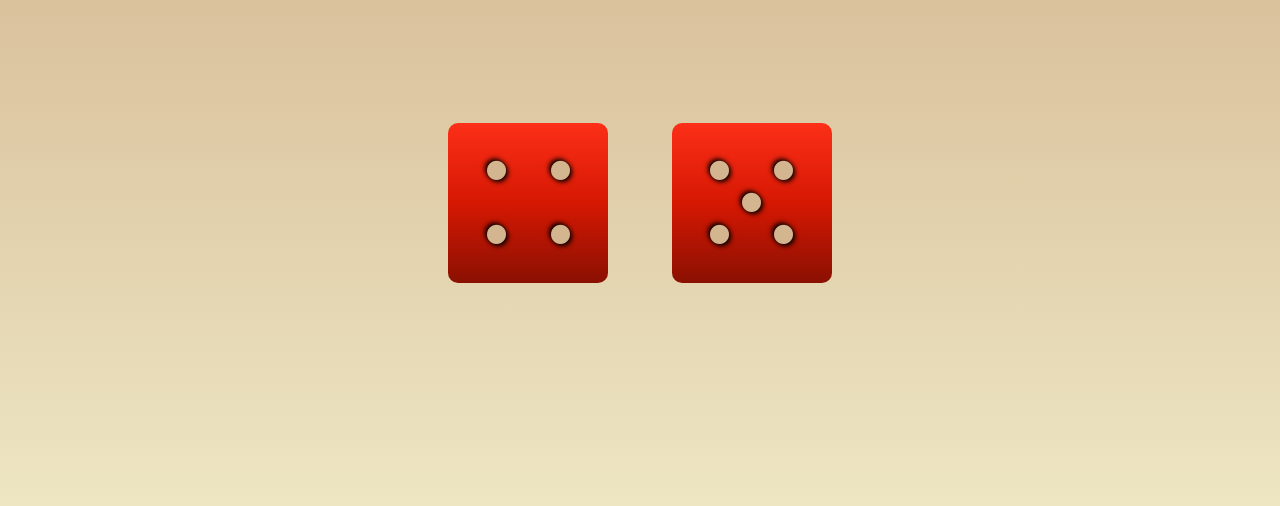
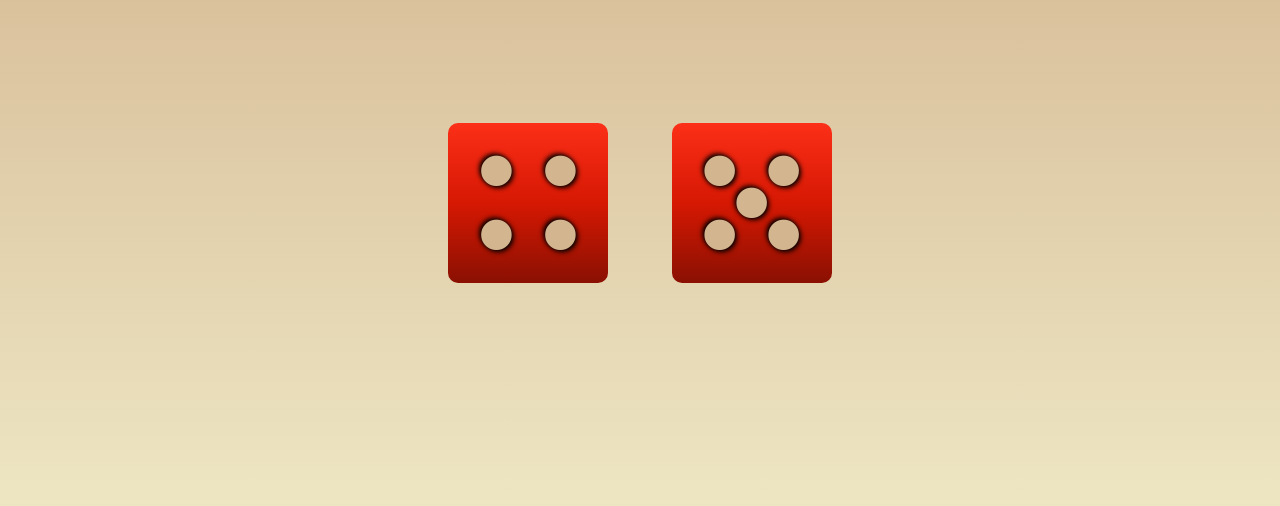
Before and after one commit to Yatlow/Role-the-Dice, a plain HTML site: page index.html in a window 1280 px wide. Shown: the part 174-680 px from the top of the page. Drawn offline with Linux system fonts and the light colour scheme.

Commit message:
role the dice

```diff
--- a/index.html
+++ b/index.html
@@ -5,6 +5,7 @@
     <meta name="viewport" content="width=device-width, initial-scale=1.0">
     <title>Role The Dice</title>
     <link rel="stylesheet" href="style.css">
+    <link rel="shortcut icon" href="dice.jpg" type="image/x-icon">
 </head>
 <body>
     <div id="Btn">Role the dice</div>
--- a/style.css
+++ b/style.css
@@ -39,7 +39,8 @@ div{
     border-radius: 10px;
     justify-content: center;
     align-items: center;
-    font-size: 80px;
+    /* font-size: 80px; */
+    font-size: 10vw;
     color: #d3b58f;
     text-shadow: 2px 2px 5px #000000, -2px -2px 5px #000000;
     text-decoration: ou;
```
Also changed, not shown: dice.jpg (added).
